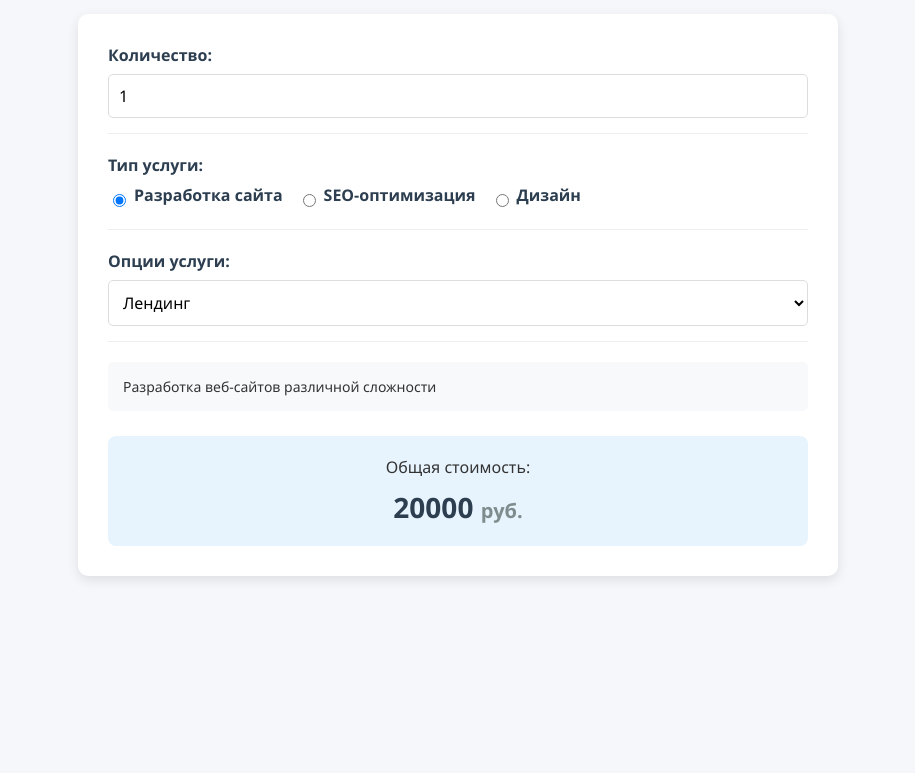
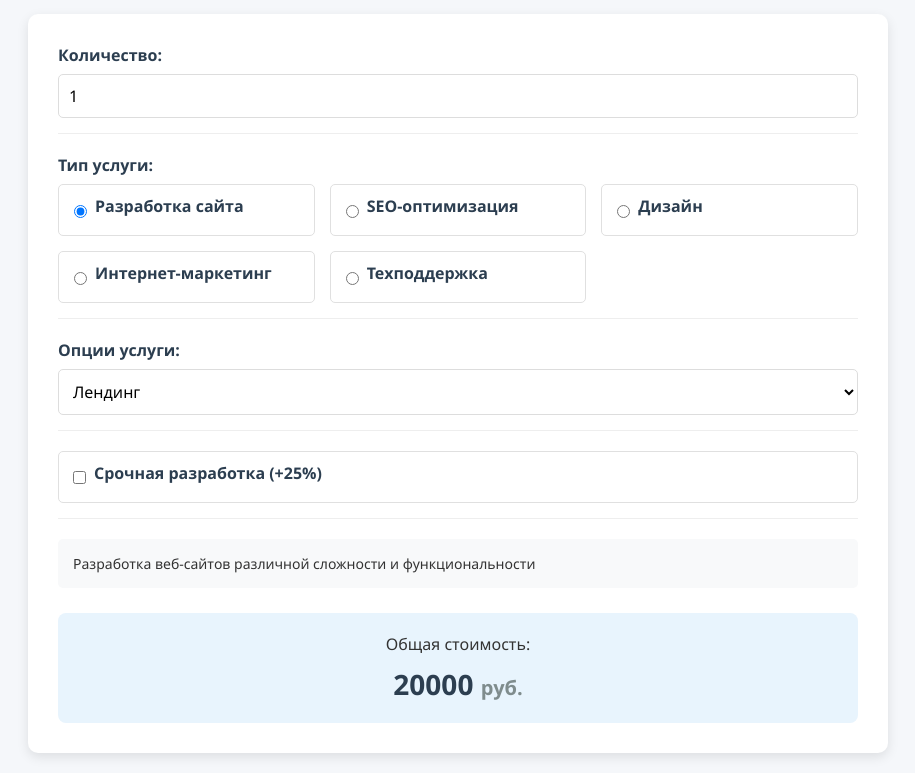
Before and after one commit to Rina127148/Web_6, a plain HTML site: page index.html in a window 1280 px wide. Shown: the part 100-873 px from the top of the page, without its empty margins (182-1097 px from the left). Before the commit the page ends 800 px from the top, so only its background shows below. Drawn offline with Linux system fonts and the light colour scheme.

Commit message:
Update index.html

```diff
--- a/index.html
+++ b/index.html
@@ -3,7 +3,7 @@
 <head>
     <meta charset="UTF-8">
     <meta name="viewport" content="width=device-width, initial-scale=1.0">
-    <title>Калькулятор стоимости услуги</title>
+    <title>Калькулятор стоимости услуг</title>
     <style>
         * {
             box-sizing: border-box;
@@ -11,7 +11,7 @@
         }
 
         body {
-            max-width: 800px;
+            max-width: 900px;
             margin: 0 auto;
             padding: 20px;
             background-color: #f5f7fa;
@@ -54,14 +54,23 @@
         }
 
         .radio-group {
-            display: flex;
-            flex-wrap: wrap;
+            display: grid;
+            grid-template-columns: repeat(auto-fill, minmax(200px, 1fr));
             gap: 15px;
         }
 
         .radio-option {
             display: flex;
             align-items: center;
+            padding: 10px;
+            border: 1px solid #e0e0e0;
+            border-radius: 5px;
+            transition: all 0.2s;
+        }
+
+        .radio-option:hover {
+            background-color: #f8f9fa;
+            border-color: #3498db;
         }
 
         .radio-option input {
@@ -80,6 +89,15 @@
         .checkbox-option {
             display: flex;
             align-items: center;
+            padding: 10px;
+            border: 1px solid #e0e0e0;
+            border-radius: 5px;
+            transition: all 0.2s;
+        }
+
+        .checkbox-option:hover {
+            background-color: #f8f9fa;
+            border-color: #3498db;
         }
 
         .checkbox-option input {
@@ -117,15 +135,22 @@
             margin-top: 10px;
             font-size: 14px;
         }
+
+        .error-message {
+            color: #e74c3c;
+            font-size: 14px;
+            margin-top: 5px;
+        }
     </style>
 </head>
 <body>
-    <h1>Калькулятор стоимости услуги</h1>
+    <h1>Калькулятор стоимости услуг</h1>
 
     <div class="calculator">
         <div class="form-group">
             <label for="quantity">Количество:</label>
-            <input type="number" id="quantity" min="1" value="1">
+            <input type="number" id="quantity" min="1" step="1" value="1">
+            <div class="error-message hidden" id="quantity-error">Количество должно быть целым числом больше 0</div>
         </div>
 
         <div class="form-group">
@@ -143,6 +168,14 @@
                     <input type="radio" id="type3" name="serviceType" value="design">
                     <label for="type3">Дизайн</label>
                 </div>
+                <div class="radio-option">
+                    <input type="radio" id="type4" name="serviceType" value="marketing">
+                    <label for="type4">Интернет-маркетинг</label>
+                </div>
+                <div class="radio-option">
+                    <input type="radio" id="type5" name="serviceType" value="support">
+                    <label for="type5">Техподдержка</label>
+                </div>
             </div>
         </div>
 
@@ -156,7 +189,7 @@
         <div class="form-group hidden" id="property-group">
             <div class="checkbox-option">
                 <input type="checkbox" id="property">
-                <label for="property">Срочный заказ (+30%)</label>
+                <label for="property" id="property-label">Срочный заказ (+30%)</label>
             </div>
         </div>
 
@@ -173,11 +206,13 @@
     <script>
         // Получаем элементы DOM
         const quantityInput = document.getElementById('quantity');
+        const quantityError = document.getElementById('quantity-error');
         const serviceTypeRadios = document.querySelectorAll('input[name="serviceType"]');
         const optionsGroup = document.getElementById('options-group');
         const optionsSelect = document.getElementById('options');
         const propertyGroup = document.getElementById('property-group');
         const propertyCheckbox = document.getElementById('property');
+        const propertyLabel = document.getElementById('property-label');
         const totalPriceElement = document.getElementById('total-price');
         const serviceInfoElement = document.getElementById('service-info');
 
@@ -185,7 +220,9 @@
         const basePrices = {
             'web': 15000,
             'seo': 8000,
-            'design': 12000
+            'design': 12000,
+            'marketing': 10000,
+            'support': 5000
         };
 
         // Опции для каждого типа услуги
@@ -193,26 +230,81 @@
             'web': [
                 { value: 'landing', name: 'Лендинг', price: 5000 },
                 { value: 'corporate', name: 'Корпоративный сайт', price: 15000 },
-                { value: 'shop', name: 'Интернет-магазин', price: 30000 }
+                { value: 'shop', name: 'Интернет-магазин', price: 30000 },
+                { value: 'portal', name: 'Информационный портал', price: 25000 }
             ],
             'seo': [
                 { value: 'basic', name: 'Базовая оптимизация', price: 5000 },
                 { value: 'advanced', name: 'Продвинутая оптимизация', price: 15000 },
-                { value: 'complex', name: 'Комплексное продвижение', price: 25000 }
+                { value: 'complex', name: 'Комплексное продвижение', price: 25000 },
+                { value: 'regional', name: 'Региональное продвижение', price: 20000 }
             ],
             'design': [
                 { value: 'logo', name: 'Дизайн логотипа', price: 5000 },
                 { value: 'brandbook', name: 'Брендбук', price: 20000 },
-                { value: 'uiux', name: 'UI/UX дизайн', price: 25000 }
+                { value: 'uiux', name: 'UI/UX дизайн', price: 25000 },
+                { value: 'print', name: 'Полиграфический дизайн', price: 15000 }
+            ],
+            'marketing': [
+                { value: 'smm', name: 'SMM продвижение', price: 12000 },
+                { value: 'context', name: 'Контекстная реклама', price: 15000 },
+                { value: 'email', name: 'Email-маркетинг', price: 8000 },
+                { value: 'video', name: 'Видеомаркетинг', price: 20000 }
+            ],
+            'support': [
+                { value: 'basic', name: 'Базовая поддержка', price: 3000 },
+                { value: 'advanced', name: 'Расширенная поддержка', price: 7000 },
+                { value: 'vip', name: 'VIP поддержка', price: 15000 }
             ]
+        };
+
+        // Свойства для каждого типа услуги
+        const serviceProperties = {
+            'web': {
+                label: 'Срочная разработка (+25%)',
+                multiplier: 1.25
+            },
+            'seo': {
+                label: 'Расширенная аналитика (+20%)',
+                multiplier: 1.2
+            },
+            'design': {
+                label: 'Срочный заказ (+30%)',
+                multiplier: 1.3
+            },
+            'marketing': {
+                label: 'Расширенная отчетность (+15%)',
+                multiplier: 1.15
+            },
+            'support': {
+                label: 'Круглосуточная поддержка (+40%)',
+                multiplier: 1.4
+            }
         };
 
         // Описания услуг
         const serviceDescriptions = {
-            'web': 'Разработка веб-сайтов различной сложности',
-            'seo': 'Оптимизация сайта для поисковых систем',
-            'design': 'Создание дизайна для бренда и интерфейсов'
+            'web': 'Разработка веб-сайтов различной сложности и функциональности',
+            'seo': 'Оптимизация сайта для поисковых систем и повышение видимости в поиске',
+            'design': 'Создание дизайна для бренда, интерфейсов и полиграфии',
+            'marketing': 'Комплексное продвижение бизнеса в интернете',
+            'support': 'Техническая поддержка и обслуживание веб-проектов'
         };
+
+        // Функция для валидации количества
+        function validateQuantity() {
+            const quantity = parseInt(quantityInput.value);
+
+            if (isNaN(quantity) || quantity < 1 || !Number.isInteger(quantity)) {
+                quantityError.classList.remove('hidden');
+                quantityInput.style.borderColor = '#e74c3c';
+                return false;
+            } else {
+                quantityError.classList.add('hidden');
+                quantityInput.style.borderColor = '#ddd';
+                return true;
+            }
+        }
 
         // Функция для обновления списка опций
         function updateOptions(serviceType) {
@@ -234,8 +326,19 @@
             serviceInfoElement.classList.remove('hidden');
         }
 
+        // Функция для обновления свойств
+        function updateProperties(serviceType) {
+            propertyLabel.textContent = serviceProperties[serviceType].label;
+        }
+
         // Функция для расчета стоимости
         function calculateTotalPrice() {
+            // Валидируем количество
+            if (!validateQuantity()) {
+                totalPriceElement.textContent = '0';
+                return;
+            }
+
             // Получаем выбранный тип услуги
             let selectedServiceType = '';
             for (const radio of serviceTypeRadios) {
@@ -246,13 +349,13 @@
             }
 
             // Получаем количество
-            const quantity = parseInt(quantityInput.value) || 0;
+            const quantity = parseInt(quantityInput.value);
 
             // Рассчитываем базовую стоимость
             let basePrice = basePrices[selectedServiceType];
 
             // Добавляем стоимость выбранной опции (если доступны)
-            if (selectedServiceType !== 'design' && !optionsGroup.classList.contains('hidden')) {
+            if (!optionsGroup.classList.contains('hidden')) {
                 const selectedOption = optionsSelect.value;
                 const option = serviceOptions[selectedServiceType].find(opt => opt.value === selectedOption);
                 basePrice += option.price;
@@ -260,8 +363,8 @@
 
             // Применяем коэффициент для свойства (если доступно)
             let totalPrice = basePrice * quantity;
-            if (selectedServiceType === 'design' && !propertyGroup.classList.contains('hidden') && propertyCheckbox.checked) {
-                totalPrice *= 1.3; // +30% за срочный заказ
+            if (!propertyGroup.classList.contains('hidden') && propertyCheckbox.checked) {
+                totalPrice *= serviceProperties[selectedServiceType].multiplier;
             }
 
             // Обновляем отображаемую стоимость
@@ -282,27 +385,30 @@
             // Показываем/скрываем элементы в зависимости от типа услуги
             switch (selectedServiceType) {
                 case 'web':
+                case 'seo':
+                case 'marketing':
+                case 'support':
                     optionsGroup.classList.remove('hidden');
-                    propertyGroup.classList.add('hidden');
-                    updateOptions('web');
-                    updateServiceInfo('web');
-                    break;
-                case 'seo':
-                    optionsGroup.classList.remove('hidden');
-                    propertyGroup.classList.add('hidden');
-                    updateOptions('seo');
-                    updateServiceInfo('seo');
+                    propertyGroup.classList.remove('hidden');
+                    updateOptions(selectedServiceType);
+                    updateProperties(selectedServiceType);
+                    updateServiceInfo(selectedServiceType);
                     break;
                 case 'design':
-                    optionsGroup.classList.add('hidden');
+                    optionsGroup.classList.remove('hidden');
                     propertyGroup.classList.remove('hidden');
+                    updateOptions('design');
+                    updateProperties('design');
                     updateServiceInfo('design');
                     break;
             }
         }
 
         // Назначаем обработчики событий
-        quantityInput.addEventListener('input', calculateTotalPrice);
+        quantityInput.addEventListener('input', function() {
+            validateQuantity();
+            calculateTotalPrice();
+        });
 
         for (const radio of serviceTypeRadios) {
             radio.addEventListener('change', function() {
@@ -315,6 +421,7 @@
         propertyCheckbox.addEventListener('change', calculateTotalPrice);
 
         // Инициализация при загрузке страницы
+        validateQuantity();
         updateVisibility();
         calculateTotalPrice();
     </script>
```
